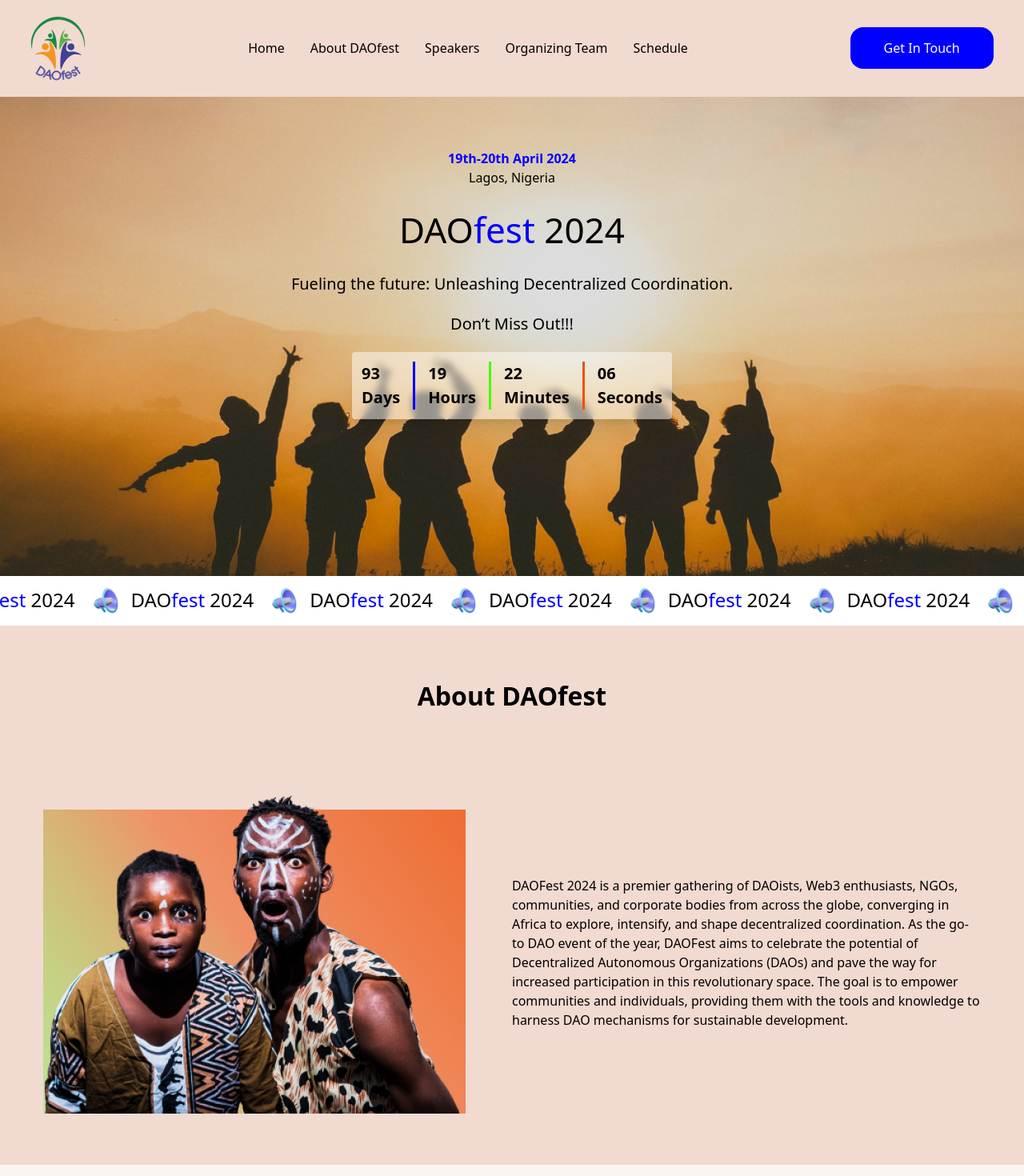
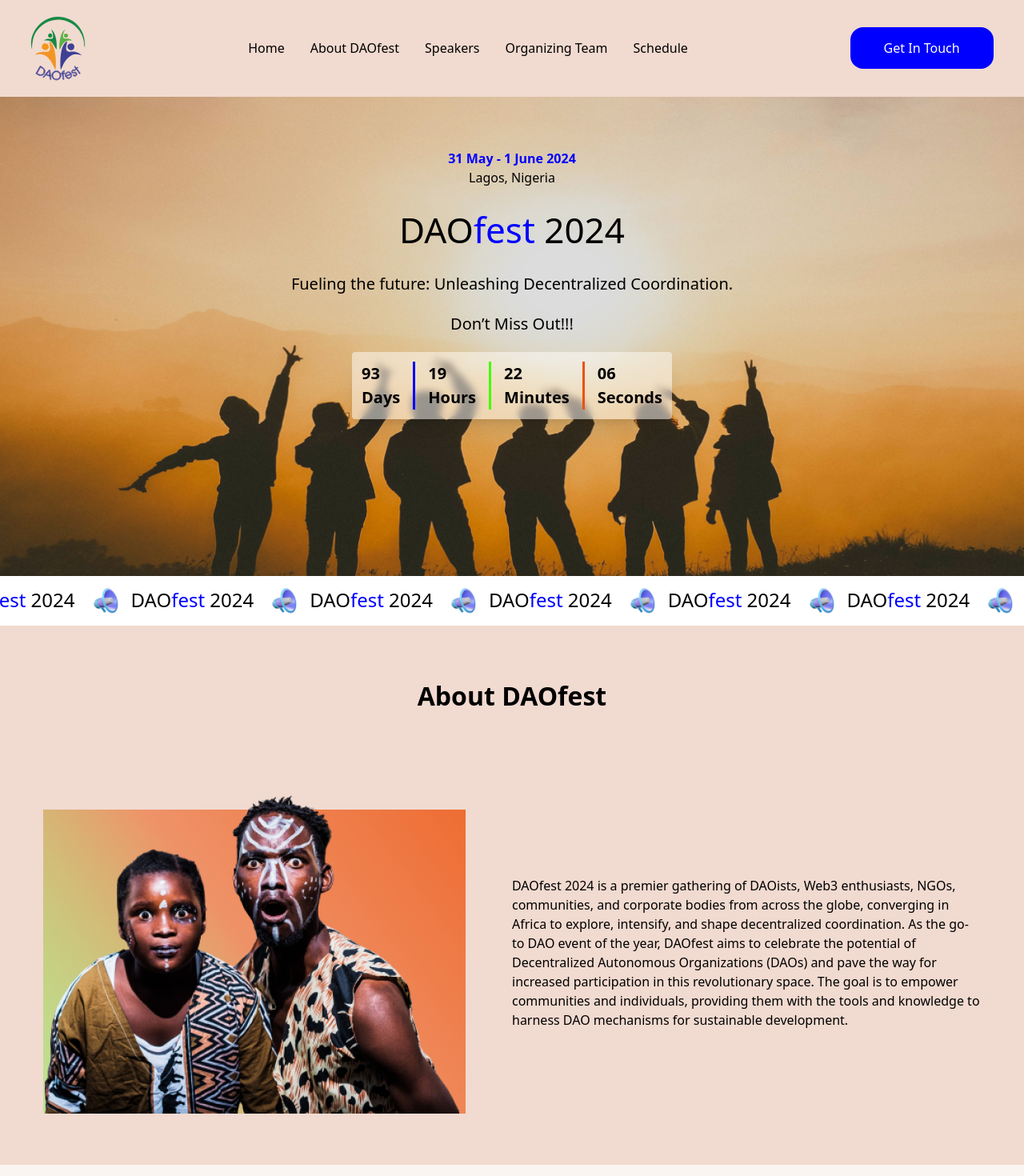
Before and after one commit to Zidotech/DAOfest, a React (Vite) app: page / in a window 1280 px wide. Shown: the top 1470 px of the page at 80% size. Built offline with nearby package versions, Linux system fonts and the light colour scheme.

Commit message:
edit the about section

```diff
--- a/src/components/Footer.jsx
+++ b/src/components/Footer.jsx
@@ -54,7 +54,7 @@
 
       <div className="mt-5">
         <div className="border-t pt-5 px-4">
-          <p className="">Copyright © 2023 DQ. All Rights Reserved.</p>
+          <p className="">Copyright © 2023 TD. All Rights Reserved.</p>
         </div>
       </div>
     </footer>
--- a/src/components/Hero.jsx
+++ b/src/components/Hero.jsx
@@ -10,7 +10,7 @@
           <div className="sm:w-[60%] w-full mx-auto pt-4  flex flex-col gap-y-5 text-center justify-center  items-center">
             <div>
               <h4 className="text-[16px] font-Poppins text-Primary font-bold">
-                19th-20th April 2024
+                31 May - 1 June 2024
               </h4>
               <h5 className="text-[16px] font-Poppins text-black font-normal">
                 Lagos, Nigeria
--- a/src/pages/About.jsx
+++ b/src/pages/About.jsx
@@ -11,10 +11,10 @@
           <img src={image.about} alt="" />
 
           <p className="sm:w-[50%] w-full font-Poppins font-medium">
-            DAOFest 2024 is a premier gathering of DAOists, Web3 enthusiasts,
+            DAOfest 2024 is a premier gathering of DAOists, Web3 enthusiasts,
             NGOs, communities, and corporate bodies from across the globe,
             converging in Africa to explore, intensify, and shape decentralized
-            coordination. As the go-to DAO event of the year, DAOFest aims to
+            coordination. As the go-to DAO event of the year, DAOfest aims to
             celebrate the potential of Decentralized Autonomous Organizations
             (DAOs) and pave the way for increased participation in this
             revolutionary space. The goal is to empower communities and
```
